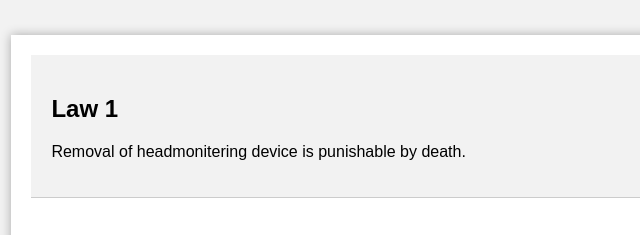
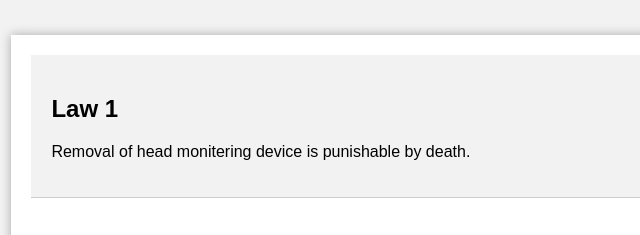
Before and after one commit to GlitchedThru/Dystopia, a plain HTML site: page asdasd.html in a window 1280 px wide. Shown: the top 235 px of the page, 103-743 px from the left. Drawn offline with Linux system fonts and the light colour scheme.

Commit message:
Update asdasd.html

```diff
--- a/asdasd.html
+++ b/asdasd.html
@@ -44,7 +44,7 @@
     <div class="container">
       <div class="law">
         <h2>Law 1</h2>
-        <p>Removal of headmonitering device is punishable by death.</p>
+        <p>Removal of head monitering device is punishable by death.</p>
       </div>
       <div class="law">
         <h2>Law 2</h2>
```
